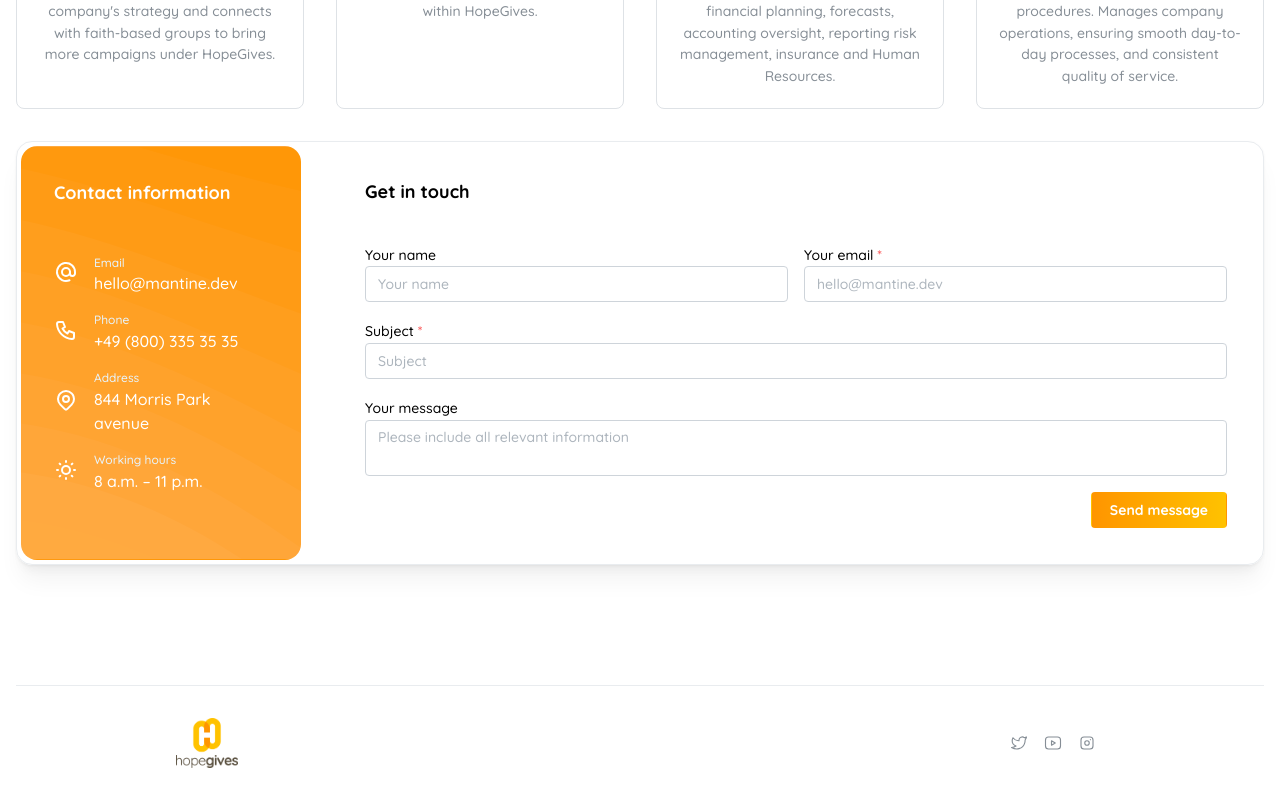
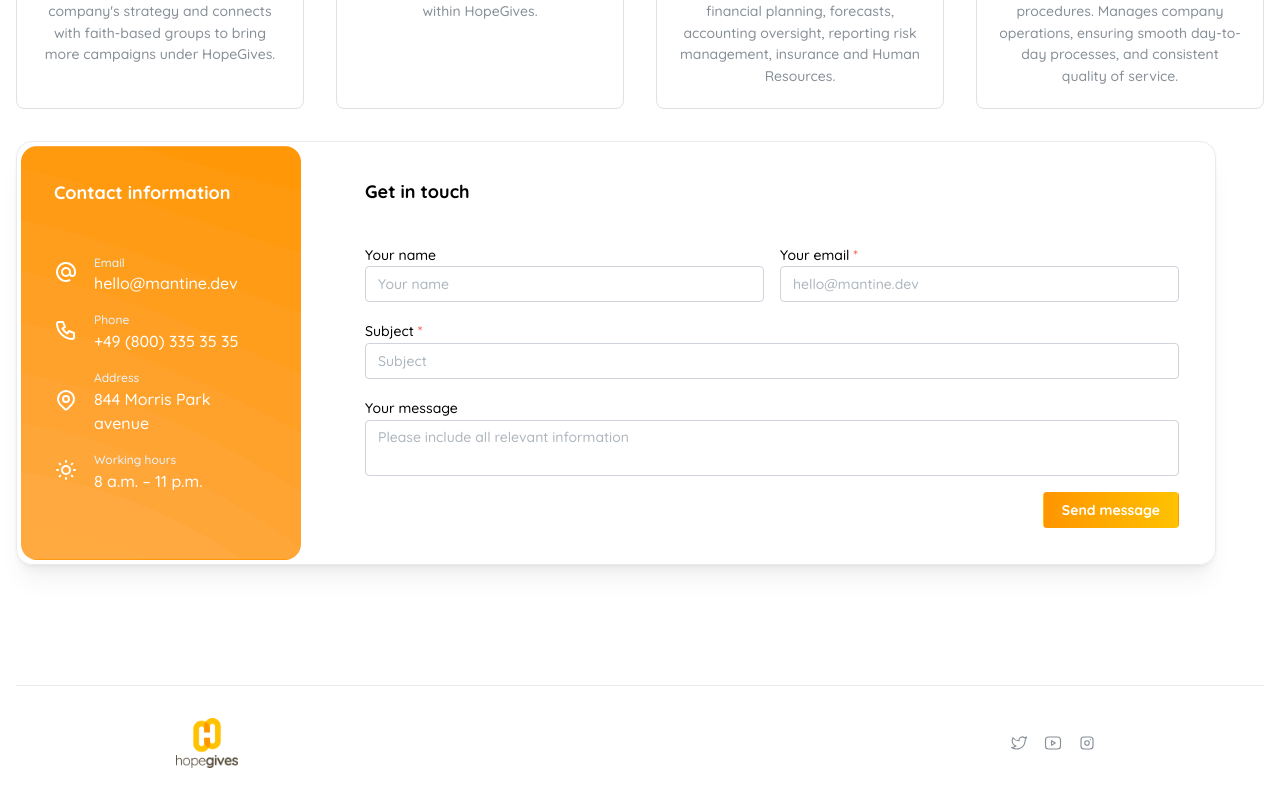
Before and after one commit to jwenger100/hope-gives, a Next.js app: page / in a window 1280 px wide. Shown: the part 2146-2946 px from the top of the page. Built offline with nearby package versions, Linux system fonts and the light colour scheme.

Commit message:
Minor changes

```diff
--- a/src/app/globals.css
+++ b/src/app/globals.css
@@ -1,5 +1,8 @@
 /* Selects the root element of the document:
    <html> in the case of HTML */
+
+/* Mantine style props reference */
+/* https://mantine.dev/styles/style-props/ */
 :root {
   --hopegives-orange: #ff9500;
   --hopegives-yellow: #ffc200;
--- a/src/app/page.module.css
+++ b/src/app/page.module.css
@@ -1,6 +1,3 @@
-/* Mantine style props reference */
-/* https://mantine.dev/styles/style-props/ */
-
 .main {
   display: flex;
   flex-direction: column;
--- a/src/components/GetInTouch.tsx
+++ b/src/components/GetInTouch.tsx
@@ -13,7 +13,13 @@ import classes from "./GetInTouch.module.css";
 
 export function GetInTouch() {
   return (
-    <Paper shadow="md" radius="lg">
+    <Paper
+      shadow="md"
+      radius="lg"
+      w={"1200px"}
+      display={"inline-grid"}
+      mx={"auto"}
+    >
       <div className={classes.wrapper}>
         <div
           className={classes.contacts}
```
